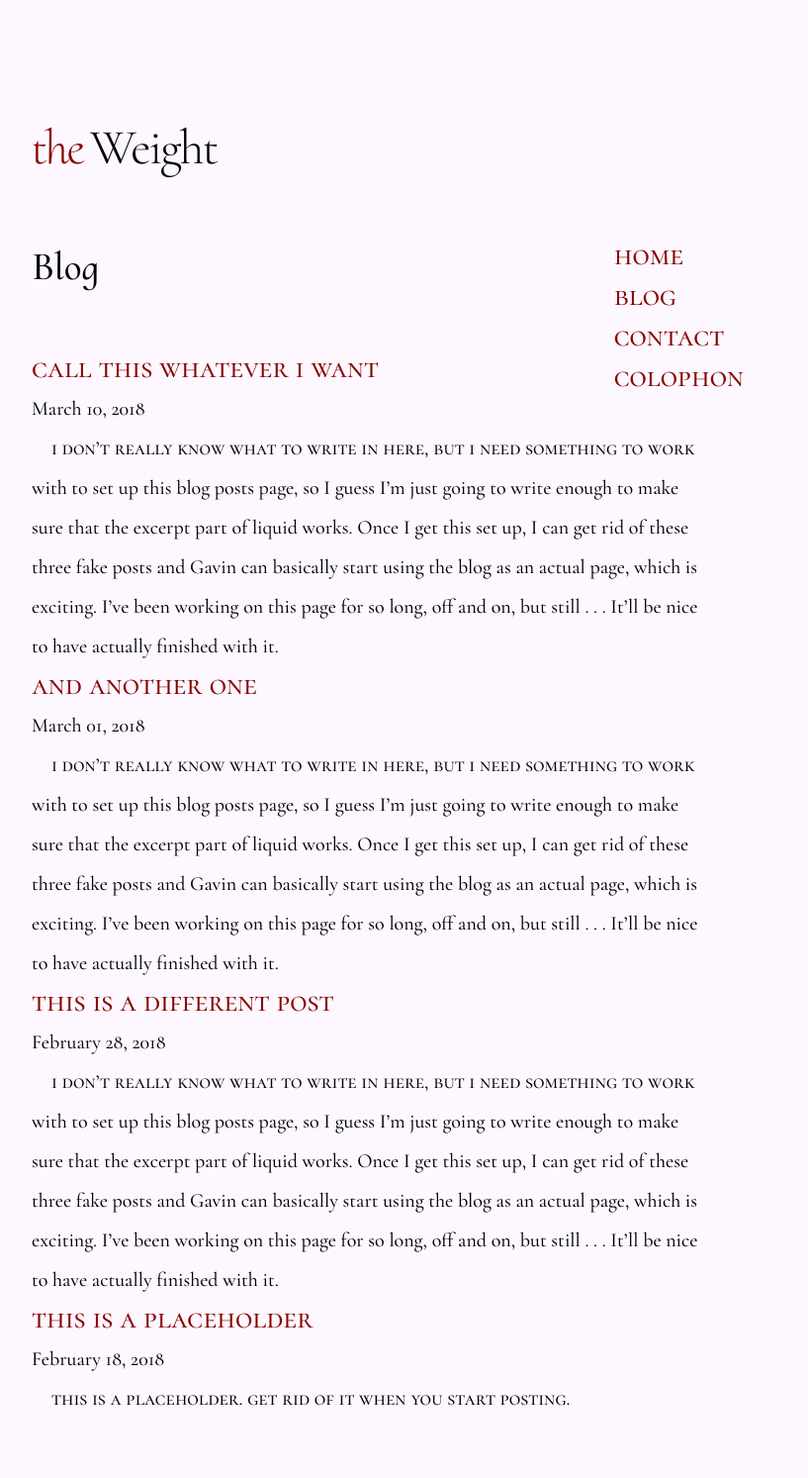
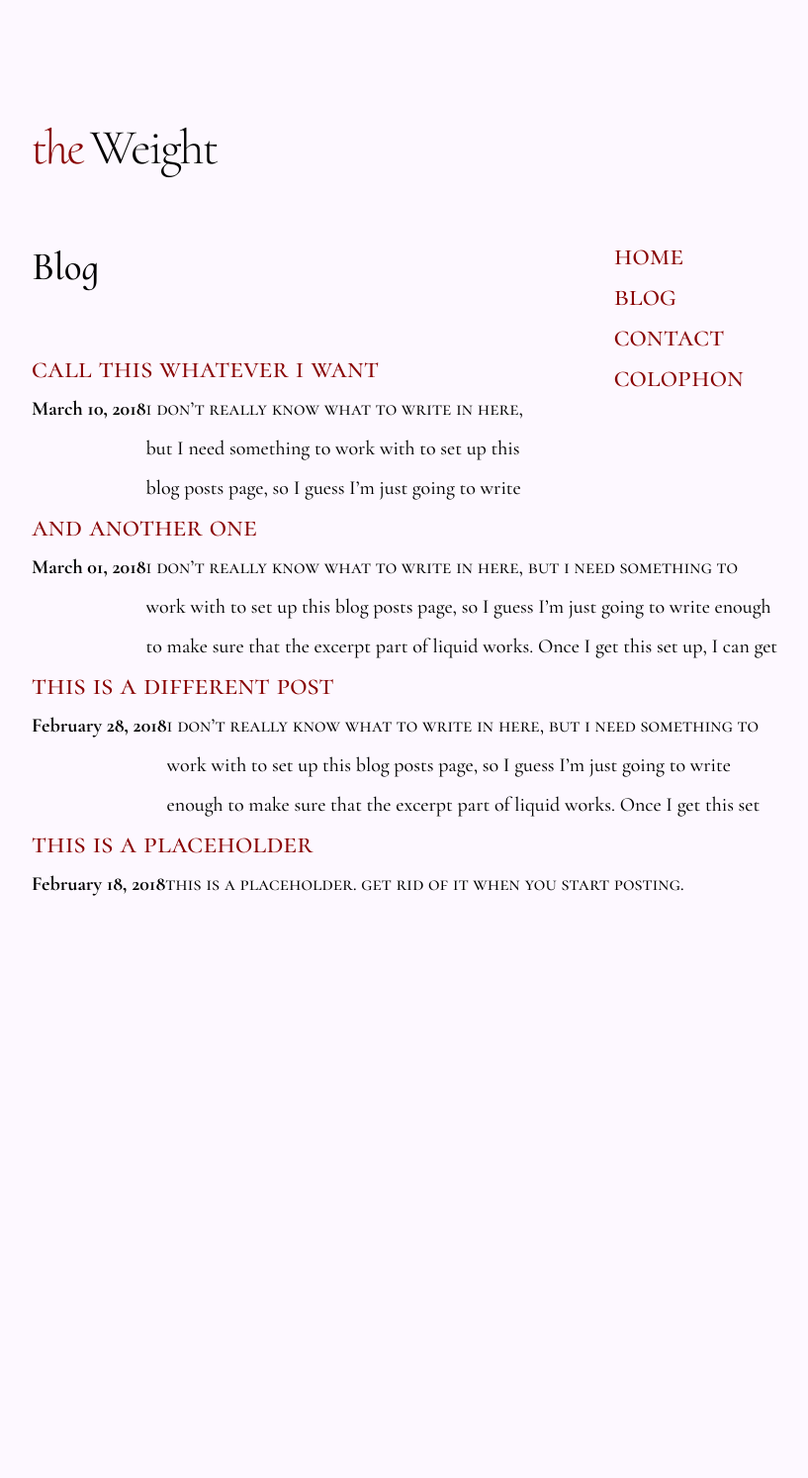
Before and after one commit to tiemeyer/tiemeyer.github.io, a Jekyll site: the page built from blog.html, in a window 1280 px wide. Shown: the whole page at 99% size, without its empty margins (228-1045 px from the left). Built offline with Jekyll 4.4.1, drawn with Linux system fonts in a browser that asks for light colours; after the commit the page ends 973 px from its top, so only the background shows below that.

Commit message:
more blog styling

```diff
--- a/blog.html
+++ b/blog.html
@@ -9,8 +9,8 @@ layout: default
     <div class="date">
       {{ post.date | date: '%B %d, %Y' }}
     </div>
-    <p>
+    <div class="excerpt">
       {{ post.excerpt }}
-    </p>
+    </div>
   </section>
 {% endfor %}
--- a/css/gavin.css
+++ b/css/gavin.css
@@ -164,6 +164,16 @@ h1          { padding: 2.4em 0 1.2em 0;   }
 h3, h2, h3  { margin-bottom: 1.33333em;   }
 .post_title { margin-bottom: 0;           }
 p           { margin: 0; padding: 0;      }
+.date {
+    font-family: "body-bold";
+    float: left;
+    clear: none;
+}
+.excerpt {
+    max-height: 6em;
+    overflow: hidden;
+    text-overflow: ellipsis;
+}
 .gen_nav {
     width: 100%;
     max-width: 34em;
```
